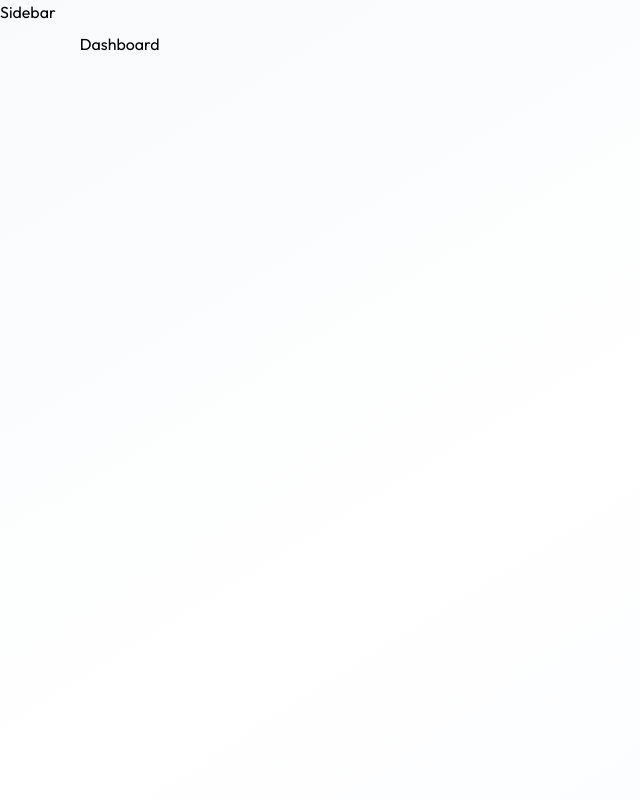
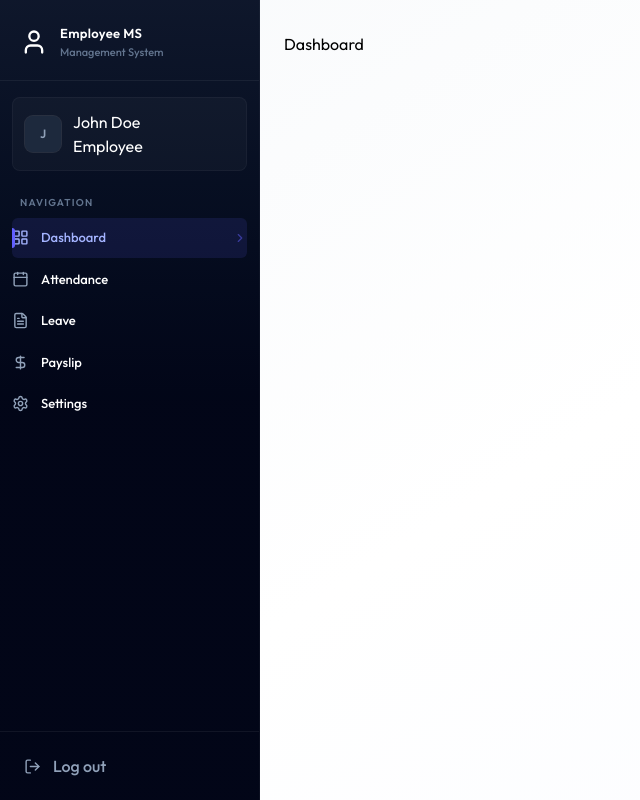
Before and after one commit to btcxinchao/FullStack-EMS, a React (Vite) app in the folder client/: page /dashboard in a window 1280 px wide. Shown: the whole page, without its empty margins (0-640 px from the left). Built offline with nearby package versions, Linux system fonts and the light colour scheme.

Commit message:
sideBar UI completed

```diff
--- a/client/src/App.jsx
+++ b/client/src/App.jsx
@@ -10,6 +10,7 @@
 import PrintPayslip from './pages/PrintPayslip'
 import { Navigate } from 'react-router-dom'
 import LoginForm from './components/LoginForm'
+import Attendance from './pages/Attendance'
 const App = () => {
   return (
     <>
@@ -28,6 +29,7 @@
       <Route element={<Layout/>}>
         <Route path="/dashboard" element= {<Dashboard/>} />
         <Route path="/employees" element= {<Employees/>} />
+        <Route path="/attendance" element= {<Attendance/>} />
         <Route path="/leave" element= {<Leave/>} />
         <Route path="/payslips" element= {<Payslips/>} />
         <Route path="/settings" element= {<Settings/>} />
--- /dev/null
+++ b/client/src/components/SideBar.jsx
@@ -0,0 +1,174 @@
+import { useEffect, useState } from "react";
+import {  Link, useLocation } from "react-router-dom";
+import { dummyProfileData } from "../assets/assets";
+import {
+  CalendarIcon,
+  ChevronRightIcon,
+  DollarSignIcon,
+  FileTextIcon,
+  LayoutGridIcon,
+  LogOutIcon,
+  MenuIcon,
+  SettingsIcon,
+  UserIcon,
+  XIcon,
+} from "lucide-react";
+const SideBar = () => {
+  const { pathname } = useLocation();
+  const [userName, setUserName] = useState("");
+  const [mobileOpen, setMobileOpen] = useState(false);
+
+  useEffect(() => {
+    setUserName(dummyProfileData.firstName + " " + dummyProfileData.lastName);
+  }, []);
+
+  // close mobile SideBar on route change
+  useEffect(() => {
+    setMobileOpen(false);
+  }, [pathname]);
+
+  const role = "" || "EMPOYEE";
+
+  const navItems = [
+    { name: "Dashboard", href: "/dashboard", icon: LayoutGridIcon },
+    role === "ADMIN"
+      ? { name: "Employees", href: "/employees", icon: UserIcon }
+      : { name: "Attendance", href: "/attendance", icon: CalendarIcon },
+    { name: "Leave", href: "/leave", icon: FileTextIcon },
+    { name: "Payslip", href: "/payslips", icon: DollarSignIcon },
+    { name: "Settings", href: "/settings", icon: SettingsIcon },
+  ];
+
+  const handleLogout = () =>{
+    window.location.href = "/login"
+  }
+
+  const SideBarContent = (
+    <>
+      {/* Brand header  */}
+      <div className="px-5 pt-6 pb-5 border-b border-white/6 ">
+        <div className="flex items-center gap-3">
+          <div className="flex items-center gap-3">
+            <UserIcon className=" size-7" />
+            <div>
+              <p className="font-semibold text-[13px] text-white tracking-wide">
+                Employee MS
+              </p>
+              <p className="font-medium text-[11px] text-slate-500">
+                Management System
+              </p>
+            </div>
+          </div>
+          {/* CLOSE BUTTON MOBILE */}
+          <button
+            onClick={() => setMobileOpen(false)}
+            className="lg:hidden text-slate-400 hover:text-white p-1"
+          >
+            <XIcon size={20} />
+          </button>
+        </div>
+      </div>
+
+      {/* User Profile card */}
+      {userName && (
+        <div className="mx-3 mt-4 mb-1 p-3 rounded-lg bg-white/3 border border-white/4 ">
+          <div className="flex items-center gap-3">
+            <div
+              className="w-9 h-9 rounded-lg bg-slate-800 flex items-center justify-center ring-1 ring-white/10
+                shrink-0"
+            >
+              <span className="text-slate-400 text-xs font-semibold">
+                {userName.charAt(0).toUpperCase()}
+              </span>
+            </div>
+            <div className="m-w-0">
+              <p>{userName}</p>
+              <p>{role === "ADMIN" ? "Adminstrator" : "Employee"}</p>
+            </div>
+          </div>
+        </div>
+      )}
+      {/* Section label */}
+      <div className="px-5 pt-5 pb-2">
+        <p className="text-[10px] font-semibold uppercase tracking-[0.12em] text-slate-500">
+          Navigation
+        </p>
+      </div>
+      {/* Navigation list  */}
+      <div className="flex-1 px-3 space-y-0.5 overflow-y-auto">
+        {navItems.map((item, index) => {
+          const isActive = pathname.startsWith(item.href);
+          return (
+            <Link key={item.name} to={item.href}
+            className={`group flex items-center gap-3 py-2.5 rounded-md text-[13px] font-medium transition-all duration-150 relative
+            ${isActive ? "bg-indigo-500/12 text-indigo-300" : ""}
+            `}>
+              {isActive && (
+                <div
+                  className="absolute left-0 top-1/2 -translate-y-1/2 w-[3px] h-5 rounded-r-full bg-indigo-500 "
+                />
+              )}
+              <item.icon
+                className={`w-[17px] h-[17px] shrink-0
+             ${isActive ? "text-indigo-300" : "text-slate-400 group-hover:text-slate-300"}`}
+              />
+              <span className="flex-1">{item.name}</span>
+              {isActive && (
+                <ChevronRightIcon className="w-3.5 h-3.5 text-indigo-500/50 " />
+              )}
+            </Link>
+          );
+        })}
+      </div>
+      {/* Login */}
+      <div className="p-3 border-t border-white/6">
+        <button onClick={handleLogout}  className="flex items-center w-full gap-3 px-3 py-2.5 rounded-md text-[13px ] font-medium text-slate-400
+        hover:text-rose-400 hover:bg-rose-500/8 transition-all duration-150 ">
+          <LogOutIcon className="w-[17px] h-[17px]"/>
+          <span>Log out</span>
+        </button>
+      </div>
+    </>
+  );
+
+  return (
+    <div>
+      {/* Mobile Hamburger Button */}
+      <button
+        onClick={() => setMobileOpen(true)}
+        className="lg:hidden fixed top-4 left-4 z-50 p-2
+         bg-slate-900 text-white rounded-lg shadow-lg border border-white/10"
+      >
+        <MenuIcon size={20} />
+      </button>
+
+      {/* Mobile Overlay  */}
+      {mobileOpen && (
+        <div
+          className="lg:hidden fixed inset-0 bg-black/60 blackdrop-blur-sm z-50"
+          onClick={() => setMobileOpen(false)}
+        ></div>
+      )}
+
+      {/* SideBar -  Desktop */}
+      <aside
+        className="hidden lg:flex flex-col h-full w-65 bg-linear-to-b from-slate-900
+        via-slate-950 to-slate-950 text-white
+        shrink-0 border-r border-white/4 "
+      >
+        {SideBarContent}
+      </aside>
+
+      {/* SideBar - Mobie */}
+      <aside
+        className={`lg:hidden fixed inset-y-0 left-0 w-72 bg-linear-to-b from-slate-900
+        via-slate-950 to-slate-950 text-white z-50 flex flex-col
+        transform-transition duration-300 ${mobileOpen ? "translate-x-0" : "-translate-x-full"}`}
+      >
+        {SideBarContent}
+      </aside>
+    </div>
+  );
+};
+
+export default SideBar;
--- a/client/src/pages/Layout.jsx
+++ b/client/src/pages/Layout.jsx
@@ -1,8 +1,9 @@
 import { Outlet } from "react-router-dom"
+import SideBar from "../components/SideBar"
 const Layout = () => {
   return (
     <div className="flex h-screen bg-linear-to-br from-slate-50 via-white to-indigo-50/30">
-      <p>Sidebar</p>
+      <SideBar/>
       <main className="flex-1 overflow-y-auto">
         <div className="p-4 pt-16 sm:p-6 sm:pt-6 lg:pt-8 max-w-400 mx-auto">
           <Outlet/>
```
